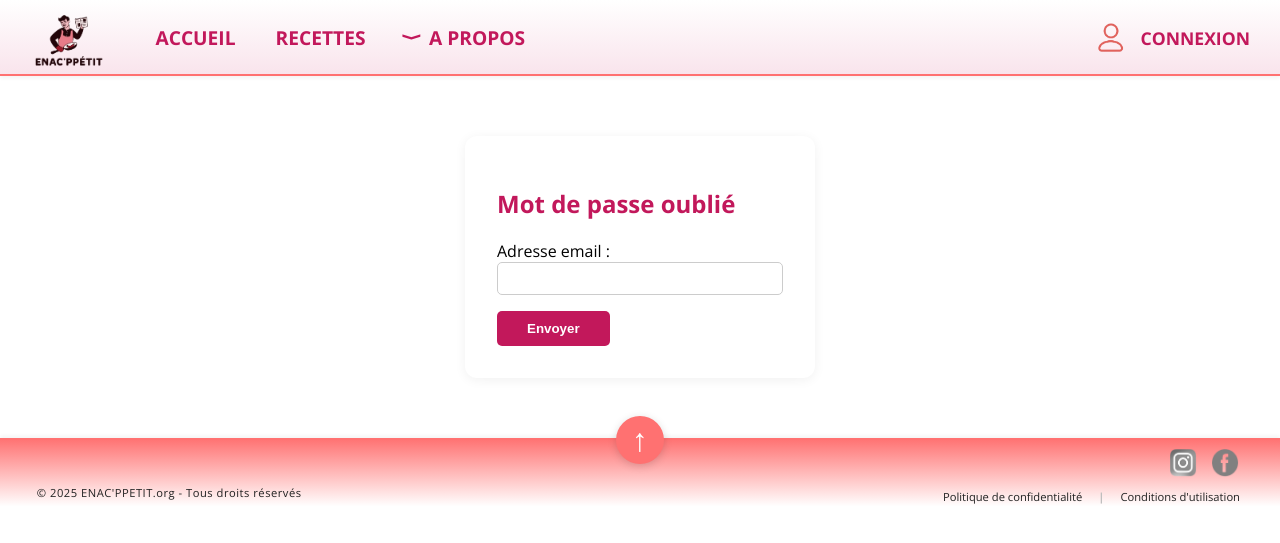
After one commit to justinetsd/PROJET, a Flask app: page /forgot_password in a window 1280 px wide. The commit adds this page. Shown: the top 543 px of the page. Run offline with Flask 3, Linux system fonts and the light colour scheme.

Commit message:
forget passwprd

```diff
--- a/app.py
+++ b/app.py
@@ -155,7 +155,56 @@ def login():
 
     return render_template("login.html")
 
+@app.route('/forgot_password', methods=['GET', 'POST'])
+def forgot_password():
+    message = None
+    if request.method == 'POST':
+        email = request.form['email']
+        conn = sqlite3.connect('BDD.db')
+        conn.row_factory = sqlite3.Row  # <-- Ajoute ceci
+        user = conn.execute("SELECT * FROM User WHERE EmailAddress = ?", (email,)).fetchone()
+        conn.close()
+        if user:
+            # Génère un token unique (ici simple, à sécuriser en prod)
+            import secrets
+            token = secrets.token_urlsafe(32)
+            # Stocke le token temporairement (à améliorer pour la prod)
+            with open(f"reset_{token}.txt", "w") as f:
+                f.write(user['Username'])
+            # Envoie le mail
+            reset_link = url_for('reset_password', token=token, _external=True)
+            from flask_mail import Message
+            msg = Message("Réinitialisation de votre mot de passe", recipients=[email])
+            msg.body = f"Pour réinitialiser votre mot de passe, cliquez sur ce lien : {reset_link}"
+            mail.send(msg)
+            message = "Un email de réinitialisation a été envoyé."
+        else:
+            message = "Adresse email inconnue."
+    return render_template('forgot_password.html', message=message)
 
+@app.route('/reset_password/<token>', methods=['GET', 'POST'])
+def reset_password(token):
+    import os
+    username_file = f"reset_{token}.txt"
+    if not os.path.exists(username_file):
+        return "Lien invalide ou expiré.", 400
+    with open(username_file, "r") as f:
+        username = f.read()
+    if request.method == 'POST':
+        new_password = request.form['new_password']
+        # Récupère le salt et random de l'utilisateur
+        conn = sqlite3.connect('BDD.db')
+        user = conn.execute("SELECT Salt, Random FROM User WHERE Username = ?", (username,)).fetchone()
+        if user:
+            salt, rand = user
+            new_hash = hashage(new_password, rand, salt)
+            conn.execute("UPDATE User SET Hash = ? WHERE Username = ?", (new_hash, username))
+            conn.commit()
+            conn.close()
+            os.remove(username_file)
+            return redirect(url_for('login'))
+        conn.close()
+    return render_template('reset_password.html')
 
 @app.route('/ete')
 def ete():
--- /dev/null
+++ b/reset_ndq4tzi0fdjsTWJxsoRCwB5d05IESgv63yvHBaBmPB4.txt
@@ -0,0 +1 @@
+Juju094
--- /dev/null
+++ b/templates/forgot_password.html
@@ -0,0 +1,15 @@
+{% extends "base.html" %}
+{% block title %}Mot de passe oublié{% endblock %}
+{% block content %}
+<div style="max-width:350px; margin:40px auto; background:#fff; border-radius:12px; box-shadow:0 2px 12px rgba(0,0,0,0.06); padding:32px;">
+    <h2 style="color:#c2185b;">Mot de passe oublié</h2>
+    <form method="post">
+        <label for="email">Adresse email :</label>
+        <input type="email" name="email" id="email" required style="margin-bottom: 16px; padding: 8px; width: 100%; border-radius: 5px; border: 1px solid #ccc;">
+        <button type="submit" style="background: #c2185b; color: white; border: none; border-radius: 5px; padding: 10px 30px; font-weight: bold; cursor: pointer;">Envoyer</button>
+    </form>
+    {% if message %}
+        <p style="color:#c2185b; margin-top:10px;">{{ message }}</p>
+    {% endif %}
+</div>
+{% endblock %}
--- a/templates/login.html
+++ b/templates/login.html
@@ -11,6 +11,7 @@
             <input type="password" name="password" id="password" required style="margin-bottom: 20px; padding: 8px 36px 8px 8px; width: 100%; border-radius: 5px; border: 1px solid #ccc;">
             <span id="toggle-password" style="position: absolute; right: 10px; top: 50%; transform: translateY(-50%); cursor: pointer; display: none; font-size: 1.2em;">👁️</span>
         </div>
+        <a href="{{ url_for('forgot_password') }}" style="margin-bottom: 16px; color: #c2185b; font-size: 0.95em; text-align: right; display: block;">Mot de passe oublié&nbsp;?</a>
         <button type="submit" style="background: #c2185b; color: white; border: none; border-radius: 5px; padding: 10px 30px; font-weight: bold; cursor: pointer;">Se connecter</button>
         {% if error %}
             <p style="color:red; margin-top:10px;">{{ error }}</p>
--- a/templates/signin.html
+++ b/templates/signin.html
@@ -2,7 +2,10 @@
 {% block title %}Inscription{% endblock %}
 {% block content %}
 {% if success %}
-    <p style="color:green; margin-top:10px;">{{ success }}</p>
+    <div style="background: #d4edda; color: #155724; border: 1px solid #c3e6cb; border-radius: 6px; padding: 16px 24px; margin-bottom: 24px; font-size: 1.1em; text-align: center; box-shadow: 0 2px 8px rgba(0,0,0,0.04); max-width: 400px; margin-left: auto; margin-right: auto;">
+        <strong>Inscription réussie !</strong><br>
+        Vous pouvez maintenant vous connecter.
+    </div>
 {% endif %}
 <div style="display: flex; flex-direction: column; align-items: center; justify-content: center; min-height: 60vh; margin-bottom: 120px;">
     <h2 style="text-align: center; font-size: 2em; margin-bottom: 30px;">Inscription</h2>
```
Also changed, not shown: reset_OQsgj9Zu2b9tw-ZIp85-VxWLSwYH-tlRC2yX0Z1mwko.txt (added), 1 other file.
